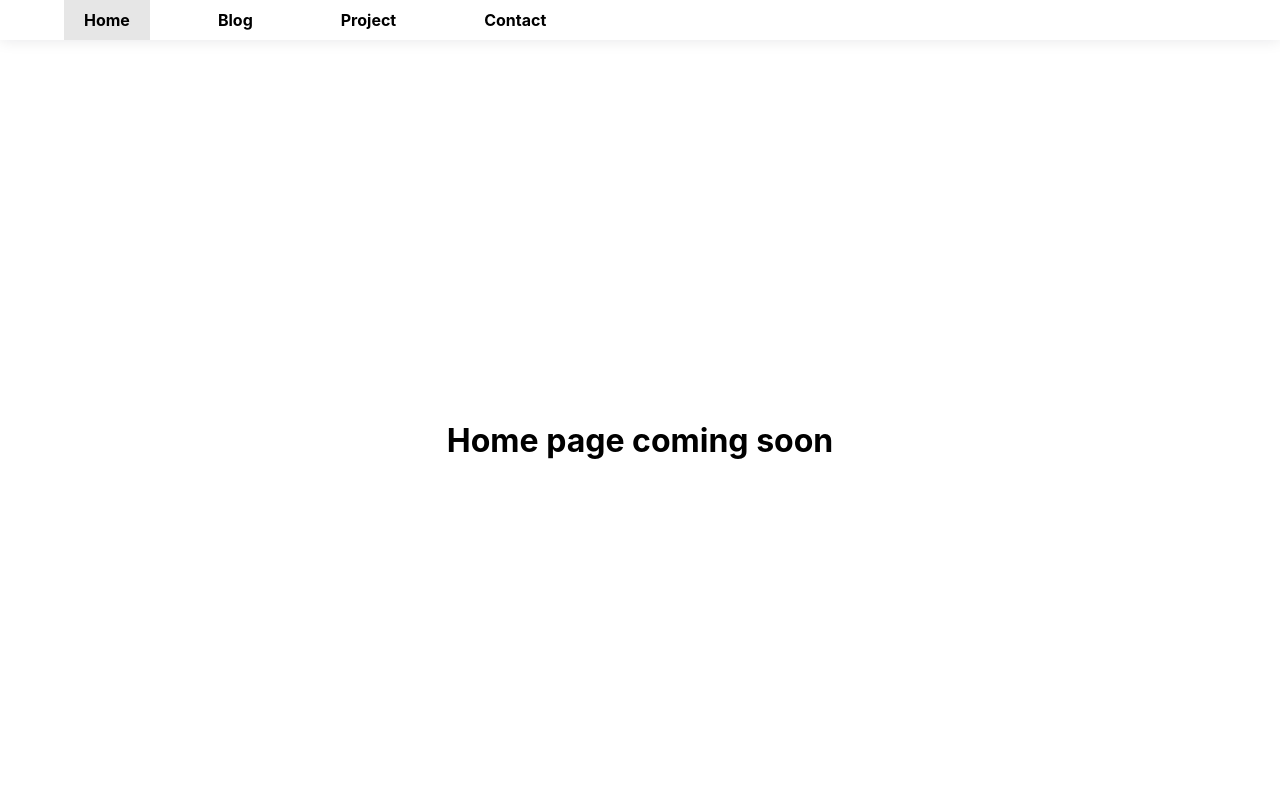
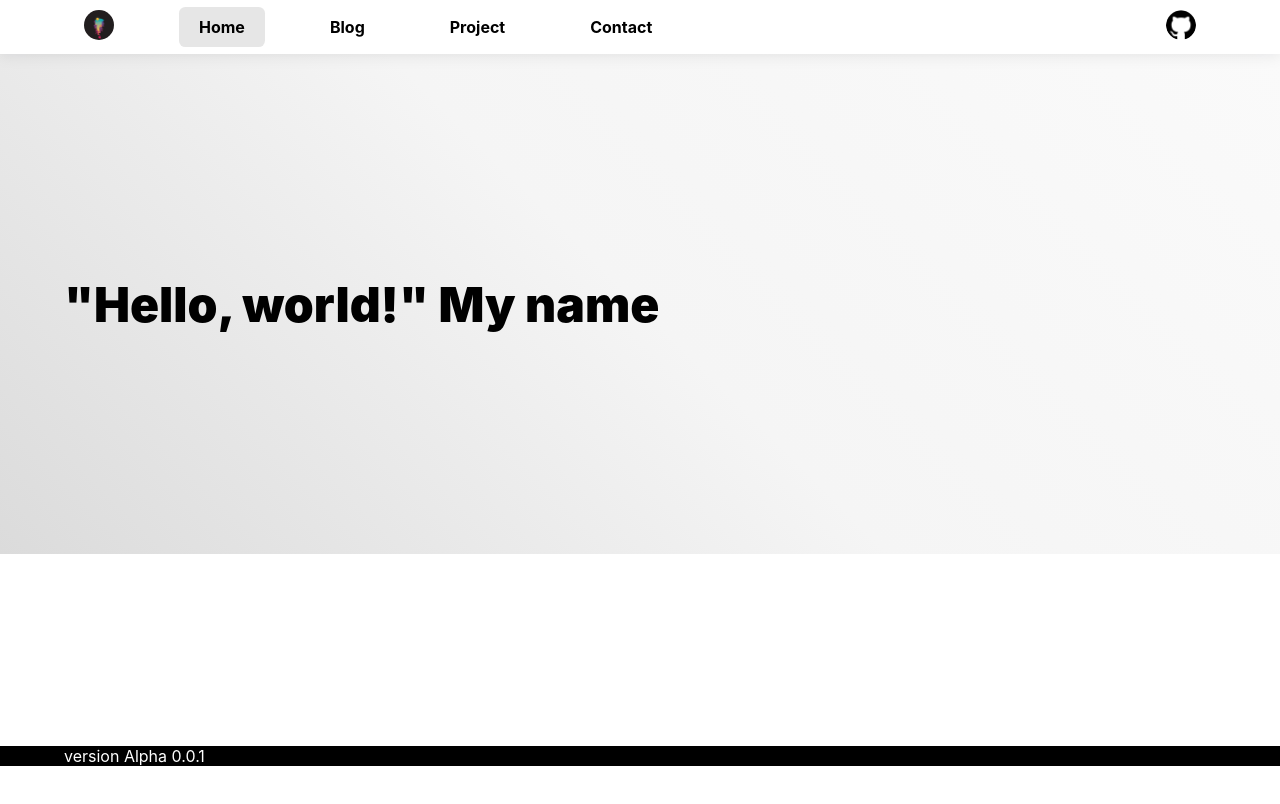
Before and after one commit to Andndre/website, a Next.js app: page / in a window 1280 px wide. Shown: the top 804 px of the page. Built offline with nearby package versions, Linux system fonts and the light colour scheme.

Commit message:
update nav and home page

```diff
--- /dev/null
+++ b/components/Footer.js
@@ -0,0 +1,7 @@
+export default function Footer() {
+	return (
+		<div className="footer">
+			<div className="container">version Alpha 0.0.1</div>
+		</div>
+	);
+}
--- a/components/NavBar.js
+++ b/components/NavBar.js
@@ -10,14 +10,28 @@ export default function NavBar({ pathname }) {
 	return (
 		<nav id="nav-bar">
 			<div className="container">
+				<div className="nav-item-left">
+					<Link href="/">
+						<a>
+							<img className="logo-circle" src="favicon.jpg" alt="logo" />
+						</a>
+					</Link>
 					{routes.map((e, i) => {
 						return (
 							<Link key={'navitem ' + e[0] + i} href={e[1]}>
-							<a className={e[1] === pathname ? 'active' : ''}>{e[0]}</a>
+								<a className={e[1] === pathname ? 'item active' : 'item'}>
+									{e[0]}
+								</a>
 							</Link>
 						);
 					})}
 				</div>
+				<Link href="https://www.github.com/Andndre">
+					<a>
+						<img className="logo-circle" src="/github.png" alt="logo" />
+					</a>
+				</Link>
+			</div>
 		</nav>
 	);
 }
--- /dev/null
+++ b/components/PageWrapper.js
@@ -0,0 +1,10 @@
+import Footer from './Footer';
+
+export default function PageWrapper({ children }) {
+	return (
+		<>
+			<main className="page-wrapper">{children}</main>
+			<Footer />
+		</>
+	);
+}
--- /dev/null
+++ b/components/Section.js
@@ -0,0 +1,7 @@
+export default function Section({ children, id }) {
+	return (
+		<section id={id}>
+			<div className="container">{children}</div>
+		</section>
+	);
+}
--- a/pages/404.js
+++ b/pages/404.js
@@ -1,7 +1,9 @@
+import PageWrapper from '../components/PageWrapper';
+
 export default function _404() {
 	return (
-		<main className="container">
+		<PageWrapper>
 			<h1 className="center">404</h1>
-		</main>
+		</PageWrapper>
 	);
 }
--- a/pages/blog.js
+++ b/pages/blog.js
@@ -1,5 +1,6 @@
 import Head from 'next/head';
 import NavBar from '../components/NavBar';
+import PageWrapper from '../components/PageWrapper';
 
 export default function Home() {
 	return (
@@ -10,9 +11,9 @@ export default function Home() {
 				<link rel="icon" type="image/jpeg" href="/favicon.jpg" />
 			</Head>
 			<NavBar pathname="/blog"></NavBar>
-			<main className="container">
+			<PageWrapper>
 				<h1 className="center">Blog page coming soon</h1>
-			</main>
+			</PageWrapper>
 		</>
 	);
 }
--- a/pages/contact.js
+++ b/pages/contact.js
@@ -1,5 +1,6 @@
 import Head from 'next/head';
 import NavBar from '../components/NavBar';
+import PageWrapper from '../components/PageWrapper';
 
 export default function Home() {
 	return (
@@ -10,9 +11,9 @@ export default function Home() {
 				<link rel="icon" type="image/jpeg" href="/favicon.jpg" />
 			</Head>
 			<NavBar pathname="/contact"></NavBar>
-			<main className="container">
+			<PageWrapper>
 				<h1 className="center">Contact page coming soon</h1>
-			</main>
+			</PageWrapper>
 		</>
 	);
 }
--- a/pages/index.js
+++ b/pages/index.js
@@ -1,7 +1,67 @@
 import Head from 'next/head';
+import { useEffect, useState } from 'react';
 import NavBar from '../components/NavBar';
+import PageWrapper from '../components/PageWrapper';
+import Section from '../components/Section';
 
 export default function Home() {
+	const [hero, setHero] = useState('');
+	const heros = [
+		'"Hello, world!" My name is Andre',
+		'I am a web developer',
+		'I am a frontend developer',
+		'I am a backend developer',
+		'I am an UI/UX designer',
+		'I am a 3d artist (kind of)',
+	];
+
+	useEffect(() => {
+		setHero('');
+		const delayPeriod = 15;
+		let currentIndex = 0;
+		let current = '';
+		let currentCharIndex = 0;
+		let isDeleting = false;
+		let decrementedDelayPeriod = delayPeriod;
+		const interval = setInterval(() => {
+			// console.table({
+			// 	currentIndex,
+			// 	currentCharIndex,
+			// 	isDeleting,
+			// 	decrementedDelayPeriod,
+			// });
+			const currentHero = heros[currentIndex];
+			if (currentCharIndex === currentHero.length) {
+				isDeleting = true;
+			}
+			if (isDeleting) {
+				if (--decrementedDelayPeriod > 0) {
+					return;
+				}
+				current = current.substring(0, current.length - 1);
+				setHero(current);
+				if (
+					--currentCharIndex === 0 ||
+					heros[(currentIndex + 1) % heros.length].startsWith(current)
+				) {
+					isDeleting = false;
+					decrementedDelayPeriod = delayPeriod;
+					currentIndex++;
+					currentIndex %= heros.length;
+				}
+				return;
+			}
+			console.log('appending');
+			const currentChar = currentHero[currentCharIndex];
+			current = current + currentChar;
+			setHero(current);
+			currentCharIndex++;
+		}, 100);
+
+		return () => {
+			clearInterval(interval);
+		};
+	}, []);
 	return (
 		<>
 			<Head>
@@ -10,9 +70,11 @@ export default function Home() {
 				<link rel="icon" type="image/jpeg" href="/favicon.jpg" />
 			</Head>
 			<NavBar pathname="/"></NavBar>
-			<main className="container">
-				<h1 className="center">Home page coming soon</h1>
-			</main>
+			<PageWrapper>
+				<Section id="hero">
+					<h1>{hero}</h1>
+				</Section>
+			</PageWrapper>
 		</>
 	);
 }
--- a/pages/project.js
+++ b/pages/project.js
@@ -1,5 +1,6 @@
 import Head from 'next/head';
 import NavBar from '../components/NavBar';
+import PageWrapper from '../components/PageWrapper';
 
 export default function Home() {
 	return (
@@ -10,9 +11,9 @@ export default function Home() {
 				<link rel="icon" type="image/jpeg" href="/favicon.jpeg" />
 			</Head>
 			<NavBar pathname="/project"></NavBar>
-			<main className="container">
+			<PageWrapper>
 				<h1 className="center">Project page coming soon</h1>
-			</main>
+			</PageWrapper>
 		</>
 	);
 }
--- a/styles/globals.css
+++ b/styles/globals.css
@@ -7,6 +7,7 @@
 }
 
 :root {
+	--nav-bar-height: 54px;
 	--primary-color: rgb(26, 119, 240);
 }
 
@@ -22,18 +23,36 @@ a {
 	display: block;
 }
 
+.page-wrapper {
+	padding-top: var(--nav-bar-height);
+	min-height: calc(100vh - var(--nav-bar-height));
+}
+
 li {
 	list-style-type: none;
 }
 
 #nav-bar {
+	position: fixed;
 	box-shadow: rgba(17, 17, 26, 0.1) 0px 0px 16px;
+	z-index: 2;
+	width: 100%;
+	background: white;
+}
+
+.nav-item-left {
+	gap: 45px;
+	align-items: center;
+	display: flex;
 }
 
 #nav-bar .container {
 	display: flex;
-	gap: 48px;
-	align-items: center;
+	justify-content: space-between;
+}
+
+#nav-bar .item {
+	display: none;
 }
 
 #nav-bar a {
@@ -43,6 +62,18 @@ li {
 
 #nav-bar a.active {
 	background: rgb(230, 230, 230);
+	border-radius: 0.4rem;
+}
+
+#nav-bar .logo-circle {
+	height: 30px;
+	border-radius: 3rem;
+}
+
+@media screen and (min-width: 800px) {
+	#nav-bar .item {
+		display: block;
+	}
 }
 
 .container {
@@ -55,11 +86,38 @@ li {
 	display: flex;
 	align-items: center;
 	justify-content: center;
+	width: 100%;
 	height: 100vh;
-	width: 100%;
+}
+
+.footer {
+	background: black;
+	color: white;
+}
+
+#hero {
+	background: linear-gradient(
+		45deg,
+		rgb(219, 219, 219),
+		rgb(245, 245, 245),
+		rgb(250, 250, 250)
+	);
+	display: flex;
+	flex-direction: column;
+	justify-content: center;
+}
+
+h1 {
+	font-size: 3rem;
+	font-weight: 900;
+}
+
+section {
+	min-height: 500px;
 }
 
 #nprogress .bar {
+	margin-top: var(--nav-bar-height);
 	background: linear-gradient(
 		to right,
 		var(--primary-color),
```
Also changed, not shown: public/github.png (added). Lines whose indentation alone changed are shown as unchanged.
